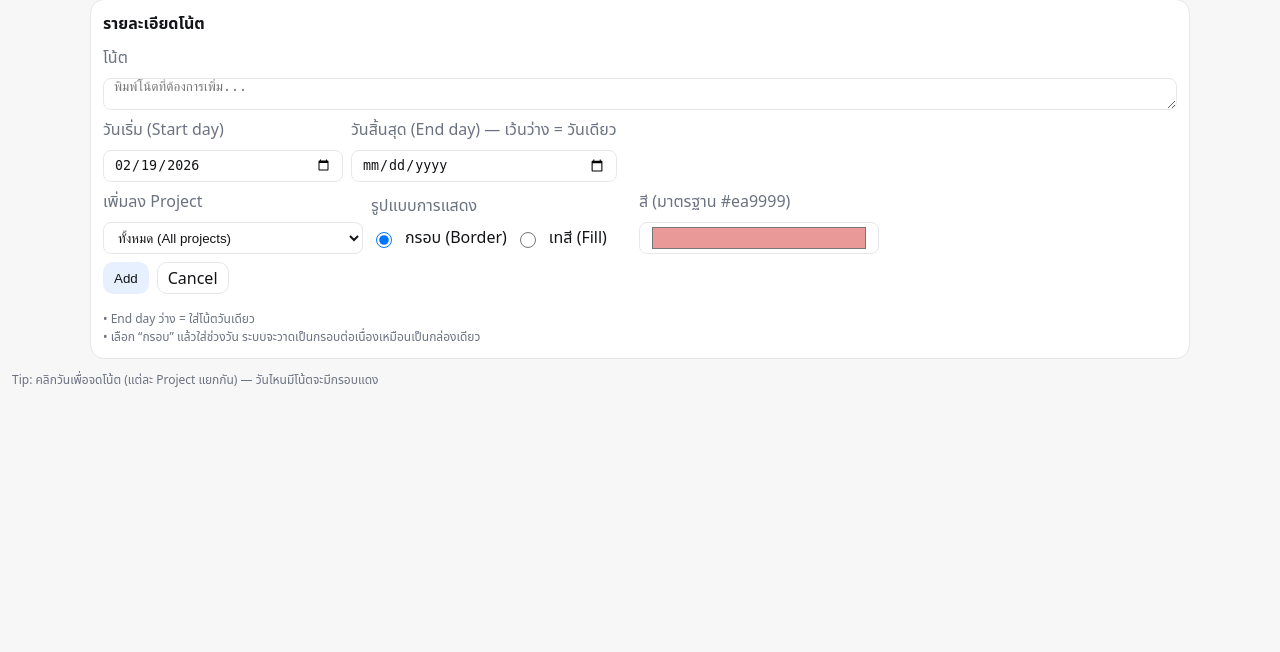
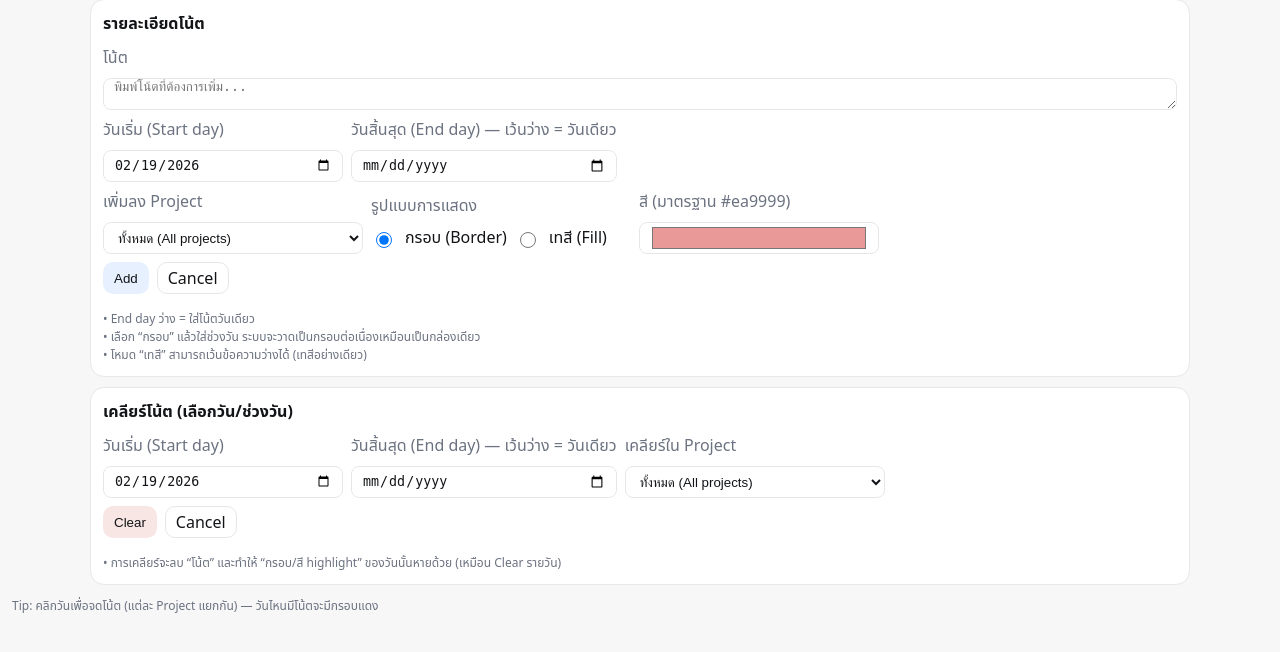
Before and after one commit to Makphong/Pamda, a Flask app: page /tools/bulk_note in a window 1280 px wide. Shown: the part 112-764 px from the top of the page. Run offline with Flask 3, Linux system fonts and the light colour scheme; data comes from the database, SQL or seed files in the repository.

Commit message:
แก้เมนูเพิ่มโน้ต
1.เทสีต้องมีกรอบเดียวกับสีที่เท ไม่มีข้อความก็เทได้

2.เพิ่มระบบเคลียร์โน้ตตามเวลาที่เลือก

```diff
--- a/app.py
+++ b/app.py
@@ -653,11 +653,15 @@ def tools_bulk_note():
 @app.post("/tools/bulk_note")
 def tools_bulk_note_submit():
     content = (request.form.get("content") or "").rstrip()
-    if not content.strip():
+    mode = (request.form.get("mode") or "border").lower()
+
+    # allow empty content ONLY for fill mode (highlight-only)
+    if mode != "fill" and not content.strip():
         flash("Note can't be empty.", "error")
         return redirect(url_for("tools_bulk_note"))
 
     start_str = (request.form.get("start_day") or "").strip()
+
     end_str = (request.form.get("end_day") or "").strip() or start_str
 
     try:
@@ -670,7 +674,6 @@ def tools_bulk_note_submit():
     if e < s:
         s, e = e, s
 
-    mode = (request.form.get("mode") or "border").lower()
     color = request.form.get("color") or "#ea9999"
 
     target = (request.form.get("target_project") or "all").strip().lower()
@@ -692,12 +695,67 @@ def tools_bulk_note_submit():
     for pid in pids:
         add_highlight(pid, s.isoformat(), e.isoformat(), mode, color)
 
+        # only write notes if content is provided (fill can be highlight-only)
+        if content.strip():
+            cur = s
+            while cur <= e:
+                upsert_note_append(pid, cur.isoformat(), content)
+                cur += dt.timedelta(days=1)
+
+
+    flash("Added note.", "ok")
+    return redirect(url_for("index"))
+
+
+@app.post("/tools/bulk_clear")
+def tools_bulk_clear_submit():
+    start_str = (request.form.get("start_day") or "").strip()
+    end_str = (request.form.get("end_day") or "").strip() or start_str
+
+    try:
+        s = dt.date.fromisoformat(start_str)
+        e = dt.date.fromisoformat(end_str)
+    except Exception:
+        flash("Invalid date.", "error")
+        return redirect(url_for("tools_bulk_note"))
+
+    if e < s:
+        s, e = e, s
+
+    target = (request.form.get("target_project") or "all").strip().lower()
+    ps = list_projects()
+
+    if target == "all":
+        pids = [int(p["id"]) for p in ps]
+    else:
+        try:
+            pid = int(target)
+            pids = [pid]
+        except Exception:
+            pids = []
+
+    if not pids:
+        flash("Select a project.", "error")
+        return redirect(url_for("tools_bulk_note"))
+
+    for pid in pids:
+        # delete notes in range
+        with db() as con:
+            con.execute(
+                "DELETE FROM notes WHERE project_id=? AND day>=? AND day<=?",
+                (pid, s.isoformat(), e.isoformat()),
+            )
+
+        # remove highlight on each day (same behavior as single-day clear)
         cur = s
         while cur <= e:
-            upsert_note_append(pid, cur.isoformat(), content)
+            try:
+                remove_highlight_day(pid, cur.isoformat())
+            except Exception:
+                pass
             cur += dt.timedelta(days=1)
 
-    flash("Added note.", "ok")
+    flash("Cleared notes.", "ok")
     return redirect(url_for("index"))
 
 
--- a/static/styles.css
+++ b/static/styles.css
@@ -130,6 +130,16 @@ a{ color:inherit; text-decoration:none; }
   border-color: transparent;
   background: rgba(59,130,246,.12);
 }
+
+.btn--danger{
+  background: var(--danger);
+  color: #fff;
+  border: 1px solid var(--danger);
+}
+.btn--danger:hover{
+  filter: brightness(0.95);
+}
+
 .theme-dark .btn--primary{
   background: rgba(122,162,255,.18);
 }
--- a/templates/bulk_note.html
+++ b/templates/bulk_note.html
@@ -64,7 +64,45 @@
 
         <div class="card__hint">
           • End day ว่าง = ใส่โน้ตวันเดียว<br>
-          • เลือก “กรอบ” แล้วใส่ช่วงวัน ระบบจะวาดเป็นกรอบต่อเนื่องเหมือนเป็นกล่องเดียว
+          • เลือก “กรอบ” แล้วใส่ช่วงวัน ระบบจะวาดเป็นกรอบต่อเนื่องเหมือนเป็นกล่องเดียว<br>
+          • โหมด “เทสี” สามารถเว้นข้อความว่างได้ (เทสีอย่างเดียว)
+        </div>
+      </form>
+    </div>
+
+    <div class="card card--full">
+      <div class="card__title">เคลียร์โน้ต (เลือกวัน/ช่วงวัน)</div>
+
+      <form method="post" action="{{ url_for('tools_bulk_clear_submit') }}" class="stack">
+        <div class="row">
+          <div class="stack" style="min-width: 220px;">
+            <label class="muted">วันเริ่ม (Start day)</label>
+            <input class="input" type="date" name="start_day" value="{{ today }}" required>
+          </div>
+
+          <div class="stack" style="min-width: 220px;">
+            <label class="muted">วันสิ้นสุด (End day) — เว้นว่าง = วันเดียว</label>
+            <input class="input" type="date" name="end_day" placeholder="optional">
+          </div>
+
+          <div class="stack" style="min-width: 260px;">
+            <label class="muted">เคลียร์ใน Project</label>
+            <select class="select" name="target_project">
+              <option value="all">ทั้งหมด (All projects)</option>
+              {% for p in projects %}
+                <option value="{{ p.id }}">{{ p.name }}</option>
+              {% endfor %}
+            </select>
+          </div>
+        </div>
+
+        <div class="row">
+          <button class="btn btn--danger" type="submit">Clear</button>
+          <a class="btn btn--ghost" href="{{ url_for('index') }}">Cancel</a>
+        </div>
+
+        <div class="card__hint">
+          • การเคลียร์จะลบ “โน้ต” และทำให้ “กรอบ/สี highlight” ของวันนั้นหายด้วย (เหมือน Clear รายวัน)
         </div>
       </form>
     </div>
```
Also changed, not shown: other parts of static/styles.css (+19 -11 lines).
